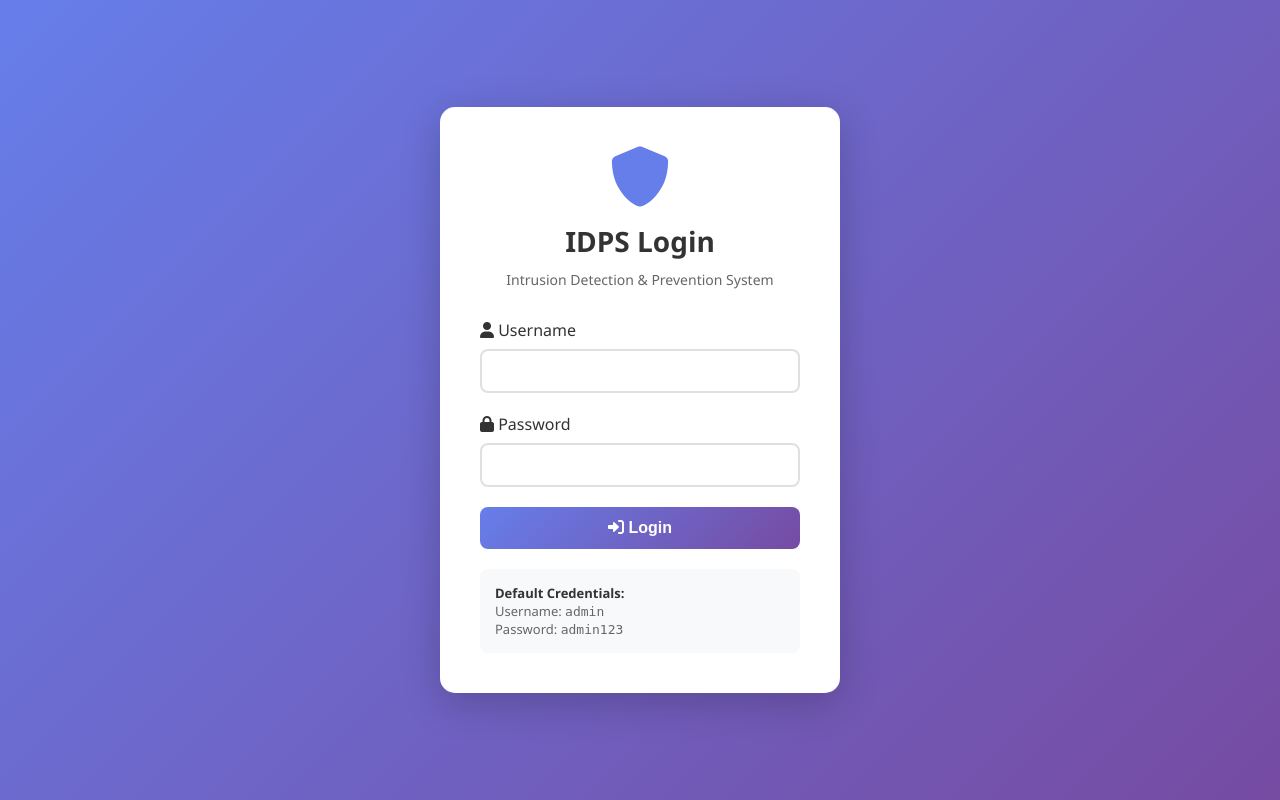
After one commit to Ranim-jb/ids-intellegent, a Flask app: page /login in a window 1280 px wide. The commit adds this page. Run offline with Flask 3, Linux system fonts and the light colour scheme; parts of the project's set-up code (start-up, migrations or seed data) failed here and were passed over.

Commit message:
Update: fix Flask login and IDS logic

```diff
--- a/app.py
+++ b/app.py
@@ -1,7 +1,13 @@
 # Import Flask web framework for creating the web application
-from flask import Flask, render_template, jsonify, request, send_file
+from flask import Flask, render_template, jsonify, request, send_file, session, redirect, url_for
 # Import Flask-SocketIO for real-time WebSocket communication
 from flask_socketio import SocketIO, emit
+# Import Flask-Login for authentication
+from flask_login import LoginManager, UserMixin, login_user, login_required, logout_user, current_user
+# Import werkzeug for password hashing
+from werkzeug.security import generate_password_hash, check_password_hash
+# Import functools for decorators
+from functools import wraps
 # Import custom modules for IDPS functionality
 from modules.sniffing import PacketSniffer  # Packet capture module
 from modules.detection import DetectionEngine  # Attack detection rules
@@ -27,6 +33,30 @@ app.config['SECRET_KEY'] = 'ids-secret-key-2023'
 # Initialize SocketIO with CORS enabled for all origins and threading mode for Windows compatibility
 socketio = SocketIO(app, cors_allowed_origins="*", async_mode='threading')
 
+# Initialize Flask-Login
+login_manager = LoginManager()
+login_manager.init_app(app)
+login_manager.login_view = 'login'
+
+# Simple User class for authentication
+class User(UserMixin):
+    def __init__(self, id, username, password_hash):
+        self.id = id
+        self.username = username
+        self.password_hash = password_hash
+
+# In-memory user database (in production, use a real database)
+users = {
+    'admin': User(1, 'admin', generate_password_hash('admin123'))
+}
+
+@login_manager.user_loader
+def load_user(user_id):
+    for user in users.values():
+        if str(user.id) == str(user_id):
+            return user
+    return None
+
 # Global variables for packet sniffing management
 sniffer = None  # PacketSniffer instance
 sniffer_thread = None  # Thread for running sniffer
@@ -45,6 +75,43 @@ traffic_data = {  # Real-time traffic statistics
     'dns': 0,  # DNS packet count
     'attacks': 0  # Total detected attacks
 }
+
+# Add some test attacks for demonstration
+def add_test_attacks():
+    import json
+    test_attacks = [
+        {
+            'timestamp': '2024-01-15 10:30:15',
+            'type': 'SYN Flood',
+            'src_ip': '192.168.1.100',
+            'details': json.dumps({'src_ip': '192.168.1.100', 'dst_ip': '192.168.1.39', 'protocol': 6, 'src_port': 12345, 'dst_port': 80, 'flags': 'S'})
+        },
+        {
+            'timestamp': '2024-01-15 10:30:20',
+            'type': 'Port Scan',
+            'src_ip': '192.168.1.101',
+            'details': json.dumps({'src_ip': '192.168.1.101', 'dst_ip': '192.168.1.39', 'protocol': 6, 'src_port': 54321, 'dst_port': 22})
+        },
+        {
+            'timestamp': '2024-01-15 10:30:25',
+            'type': 'UDP Flood',
+            'src_ip': '192.168.1.102',
+            'details': json.dumps({'src_ip': '192.168.1.102', 'dst_ip': '192.168.1.39', 'protocol': 17, 'src_port': 12345, 'dst_port': 53})
+        }
+    ]
+    detected_attacks.extend(test_attacks)
+    traffic_data['attacks'] = len(detected_attacks)
+
+# Add some test IPs to blacklist for demonstration
+def add_test_blacklist():
+    test_ips = ['192.168.1.200', '192.168.1.201', '192.168.1.202']
+    for ip in test_ips:
+        prevention.block_ip(ip)
+    print(f"[*] Added {len(test_ips)} test IPs to blacklist")
+
+# Add test attacks and blacklist on startup
+add_test_attacks()
+add_test_blacklist()
 
 # Main IDPS manager class that coordinates packet processing and attack detection
 class IDPSManager:
@@ -110,6 +177,8 @@ class IDPSManager:
                 # Get source IP from packet features
                 src_ip = features.get('src_ip', 'Unknown')
 
+                print(f"[!] ATTACK DETECTED: {attack_type} from {src_ip}")
+
                 # Log the attack event
                 logger.log_event(attack_type, src_ip, features)
 
@@ -125,13 +194,10 @@ class IDPSManager:
                 }
                 # Add to detected attacks list
                 detected_attacks.append(attack_data)
+                print(f"[!] Attack added to list. Total attacks: {len(detected_attacks)}")
 
                 # Send real-time notification to WebSocket clients
-                socketio.server.emit('new_attack', attack_data, namespace='/')
-
-                # Maintain only the last 100 attacks to prevent memory issues
-                if len(detected_attacks) > 100:
-                    detected_attacks.pop(0)  # Remove oldest attack
+                socketio.emit('new_attack', attack_data, namespace='/')
 
         except Exception as e:
             # Log any errors during packet processing
@@ -152,7 +218,7 @@ class IDPSManager:
             if packet.haslayer('TCP'):
                 features['src_port'] = packet['TCP'].sport  # Source port
                 features['dst_port'] = packet['TCP'].dport  # Destination port
-                features['flags'] = packet['TCP'].flags  # TCP flags (SYN, ACK, etc.)
+                features['flags'] = str(packet['TCP'].flags)  # TCP flags (SYN, ACK, etc.) as string
 
             # Extract UDP layer features
             if packet.haslayer('UDP'):
@@ -163,6 +229,7 @@ class IDPSManager:
             if packet.haslayer('ARP'):
                 features['op'] = packet['ARP'].op  # ARP operation (request/reply)
                 features['src_mac'] = packet['ARP'].hwsrc  # Source MAC address
+                features['src_ip'] = packet['ARP'].psrc  # Source IP address
 
         except:
             pass  # Skip if feature extraction fails
@@ -172,14 +239,42 @@ class IDPSManager:
 # Create an instance of the IDPSManager to handle packet processing
 manager = IDPSManager()
 
+# Flask route for login page
+@app.route('/login', methods=['GET', 'POST'])
+def login():
+    if current_user.is_authenticated:
+        return redirect(url_for('index'))
+
+    if request.method == 'POST':
+        username = request.json.get('username')
+        password = request.json.get('password')
+
+        user = users.get(username)
+        if user and check_password_hash(user.password_hash, password):
+            login_user(user)
+            return jsonify({'status': 'success', 'message': 'Login successful'})
+        else:
+            return jsonify({'status': 'error', 'message': 'Invalid username or password'})
+
+    return render_template('login.html')
+
+# Flask route for logout
+@app.route('/logout')
+@login_required
+def logout():
+    logout_user()
+    return redirect(url_for('login'))
+
 # Flask route for the main dashboard page
 @app.route('/')
+@login_required
 def index():
     # Render the main HTML template for the IDPS dashboard
     return render_template('index.html')
 
 # API endpoint to start packet sniffing (POST request)
 @app.route('/start_sniffing', methods=['POST'])
+@login_required
 def start_sniffing():
     # Access global variables for sniffer management
     global sniffer, sniffer_thread, is_sniffing
@@ -203,7 +298,7 @@ def start_sniffing():
         print(f"[*] Sniffing started - is_sniffing: {is_sniffing}")
 
         # Notify all connected WebSocket clients about status change
-        socketio.server.emit('status_changed', {'is_sniffing': True}, namespace='/')
+        socketio.emit('status_changed', {'is_sniffing': True}, namespace='/')
 
         # Return success response
         return jsonify({'status': 'success', 'message': 'Sniffing started', 'is_sniffing': is_sniffing})
@@ -213,6 +308,7 @@ def start_sniffing():
 
 # API endpoint to stop packet sniffing (POST request)
 @app.route('/stop_sniffing', methods=['POST'])
+@login_required
 def stop_sniffing():
     # Access global sniffing status
     global is_sniffing
@@ -238,6 +334,7 @@ def stop_sniffing():
 
 # API endpoint to get current traffic statistics (GET request)
 @app.route('/get_stats')
+@login_required
 def get_stats():
     # Create copy of traffic data and add sniffing status
     stats = dict(traffic_data)
@@ -247,9 +344,10 @@ def get_stats():
 
 # API endpoint to get list of detected attacks (GET request)
 @app.route('/get_attacks')
+@login_required
 def get_attacks():
-    # Return last 20 detected attacks as JSON
-    return jsonify(detected_attacks[-20:])
+    # Return all detected attacks as JSON
+    return jsonify(detected_attacks)
 
 # API endpoint to get available network interfaces (GET request)
 @app.route('/get_interfaces')
@@ -267,18 +365,24 @@ def get_interfaces():
 
 # API endpoint to get current IP blacklist (GET request)
 @app.route('/get_blacklist')
+@login_required
 def get_blacklist():
     # Return current blacklist from prevention system
     return jsonify(prevention.get_blacklist())
 
 # API endpoint to add IP to blacklist (POST request)
 @app.route('/add_to_blacklist', methods=['POST'])
+@login_required
 def add_to_blacklist():
     # Get IP address from request JSON
     ip = request.json.get('ip')
+    print(f"[DEBUG] add_to_blacklist called with IP: {ip}")
     if ip:
         # Add IP to prevention system's blacklist
-        prevention.block_ip(ip)
+        result = prevention.block_ip(ip)
+        print(f"[DEBUG] block_ip result: {result}")
+        # Emit updated blacklist to all clients
+        socketio.emit('blacklist_updated', prevention.get_blacklist(), namespace='/')
         # Return success response
         return jsonify({'status': 'success'})
     # Return error if no IP provided
@@ -286,12 +390,15 @@ def add_to_blacklist():
 
 # API endpoint to remove IP from blacklist (POST request)
 @app.route('/remove_from_blacklist', methods=['POST'])
+@login_required
 def remove_from_blacklist():
     # Get IP address from request JSON
     ip = request.json.get('ip')
     if ip:
         # Remove IP from prevention system's blacklist
         prevention.unblock_ip(ip)
+        # Emit updated blacklist to all clients
+        socketio.server.emit('blacklist_updated', prevention.get_blacklist(), namespace='/')
         # Return success response
         return jsonify({'status': 'success'})
     # Return error if no IP provided
--- a/data/blacklist.txt
+++ b/data/blacklist.txt
@@ -1,2 +1,4 @@
 192.168.22.22
-192.168.22.22
+192.168.1.201
+192.168.1.202
+192.168.1.200
--- a/modules/detection.py
+++ b/modules/detection.py
@@ -62,7 +62,7 @@ class DetectionEngine:
                         del self.syn_count[ip]
 
                     # Check if SYN count exceeds threshold
-                    if self.syn_count[src_ip][0] > 100:  # Threshold for SYN flood
+                    if self.syn_count[src_ip][0] > 5:  # Threshold for SYN flood (lowered for testing)
                         return True
         return False
 
--- a/modules/ml_model.py
+++ b/modules/ml_model.py
@@ -48,6 +48,11 @@ class MLModel:
 
     def train_model(self, features=None, labels=None):
         """Train or retrain the machine learning model"""
+        # Check if scikit-learn is available
+        if not SKLEARN_AVAILABLE:
+            print("[!] scikit-learn not available. Cannot train model.")
+            return False
+
         # If no data provided, generate synthetic training data
         if features is None or labels is None:
             # Generate synthetic data for demonstration
--- a/requirements.txt
+++ b/requirements.txt
@@ -1,8 +1,8 @@
 Flask==2.3.3
 Flask-SocketIO==5.3.4
+Flask-Login==0.6.2
 scapy==2.5.0
-pandas==2.0.3
 numpy==1.24.3
 python-dotenv==1.0.0
 python-socketio==5.9.0
-# scikit-learn==1.3.2  # Optional, for ML features
+scikit-learn==1.3.0
--- /dev/null
+++ b/templates/login.html
@@ -0,0 +1,209 @@
+<!DOCTYPE html>
+<html lang="en">
+<head>
+    <meta charset="UTF-8">
+    <meta name="viewport" content="width=device-width, initial-scale=1.0">
+    <title>IDPS - Login</title>
+    <link rel="stylesheet" href="https://cdnjs.cloudflare.com/ajax/libs/font-awesome/6.0.0/css/all.min.css">
+    <style>
+        * {
+            margin: 0;
+            padding: 0;
+            box-sizing: border-box;
+        }
+
+        body {
+            font-family: 'Segoe UI', Tahoma, Geneva, Verdana, sans-serif;
+            background: linear-gradient(135deg, #667eea 0%, #764ba2 100%);
+            min-height: 100vh;
+            display: flex;
+            justify-content: center;
+            align-items: center;
+        }
+
+        .login-container {
+            background: white;
+            padding: 40px;
+            border-radius: 15px;
+            box-shadow: 0 10px 40px rgba(0, 0, 0, 0.2);
+            width: 100%;
+            max-width: 400px;
+        }
+
+        .login-header {
+            text-align: center;
+            margin-bottom: 30px;
+        }
+
+        .login-header i {
+            font-size: 60px;
+            color: #667eea;
+            margin-bottom: 15px;
+        }
+
+        .login-header h1 {
+            color: #333;
+            font-size: 28px;
+            margin-bottom: 10px;
+        }
+
+        .login-header p {
+            color: #666;
+            font-size: 14px;
+        }
+
+        .form-group {
+            margin-bottom: 20px;
+        }
+
+        .form-group label {
+            display: block;
+            margin-bottom: 8px;
+            color: #333;
+            font-weight: 500;
+        }
+
+        .form-group input {
+            width: 100%;
+            padding: 12px 15px;
+            border: 2px solid #e0e0e0;
+            border-radius: 8px;
+            font-size: 14px;
+            transition: border-color 0.3s;
+        }
+
+        .form-group input:focus {
+            outline: none;
+            border-color: #667eea;
+        }
+
+        .btn-login {
+            width: 100%;
+            padding: 12px;
+            background: linear-gradient(135deg, #667eea 0%, #764ba2 100%);
+            color: white;
+            border: none;
+            border-radius: 8px;
+            font-size: 16px;
+            font-weight: 600;
+            cursor: pointer;
+            transition: transform 0.2s;
+        }
+
+        .btn-login:hover {
+            transform: translateY(-2px);
+        }
+
+        .btn-login:active {
+            transform: translateY(0);
+        }
+
+        .alert {
+            padding: 12px;
+            border-radius: 8px;
+            margin-bottom: 20px;
+            display: none;
+        }
+
+        .alert-error {
+            background: #fee;
+            color: #c33;
+            border: 1px solid #fcc;
+        }
+
+        .alert-success {
+            background: #efe;
+            color: #3c3;
+            border: 1px solid #cfc;
+        }
+
+        .default-credentials {
+            margin-top: 20px;
+            padding: 15px;
+            background: #f8f9fa;
+            border-radius: 8px;
+            font-size: 13px;
+            color: #666;
+        }
+
+        .default-credentials strong {
+            color: #333;
+        }
+    </style>
+</head>
+<body>
+    <div class="login-container">
+        <div class="login-header">
+            <i class="fas fa-shield-alt"></i>
+            <h1>IDPS Login</h1>
+            <p>Intrusion Detection & Prevention System</p>
+        </div>
+
+        <div id="alert" class="alert"></div>
+
+        <form id="loginForm">
+            <div class="form-group">
+                <label for="username">
+                    <i class="fas fa-user"></i> Username
+                </label>
+                <input type="text" id="username" name="username" required autocomplete="username">
+            </div>
+
+            <div class="form-group">
+                <label for="password">
+                    <i class="fas fa-lock"></i> Password
+                </label>
+                <input type="password" id="password" name="password" required autocomplete="current-password">
+            </div>
+
+            <button type="submit" class="btn-login">
+                <i class="fas fa-sign-in-alt"></i> Login
+            </button>
+        </form>
+
+        <div class="default-credentials">
+            <strong>Default Credentials:</strong><br>
+            Username: <code>admin</code><br>
+            Password: <code>admin123</code>
+        </div>
+    </div>
+
+    <script>
+        document.getElementById('loginForm').addEventListener('submit', function(e) {
+            e.preventDefault();
+
+            const username = document.getElementById('username').value;
+            const password = document.getElementById('password').value;
+            const alert = document.getElementById('alert');
+
+            fetch('/login', {
+                method: 'POST',
+                headers: {
+                    'Content-Type': 'application/json'
+                },
+                body: JSON.stringify({ username, password })
+            })
+            .then(response => response.json())
+            .then(data => {
+                if (data.status === 'success') {
+                    alert.className = 'alert alert-success';
+                    alert.textContent = data.message;
+                    alert.style.display = 'block';
+                    setTimeout(() => {
+                        window.location.href = '/';
+                    }, 1000);
+                } else {
+                    alert.className = 'alert alert-error';
+                    alert.textContent = data.message;
+                    alert.style.display = 'block';
+                }
+            })
+            .catch(error => {
+                alert.className = 'alert alert-error';
+                alert.textContent = 'An error occurred. Please try again.';
+                alert.style.display = 'block';
+            });
+        });
+    </script>
+</body>
+</html>
```
Also changed, not shown: static/css/style.css (+8 -0 lines), static/js/script.js (+125 -8 lines), templates/index.html (+30 -2 lines), CHANGELOG.md (added), 3 other files.
